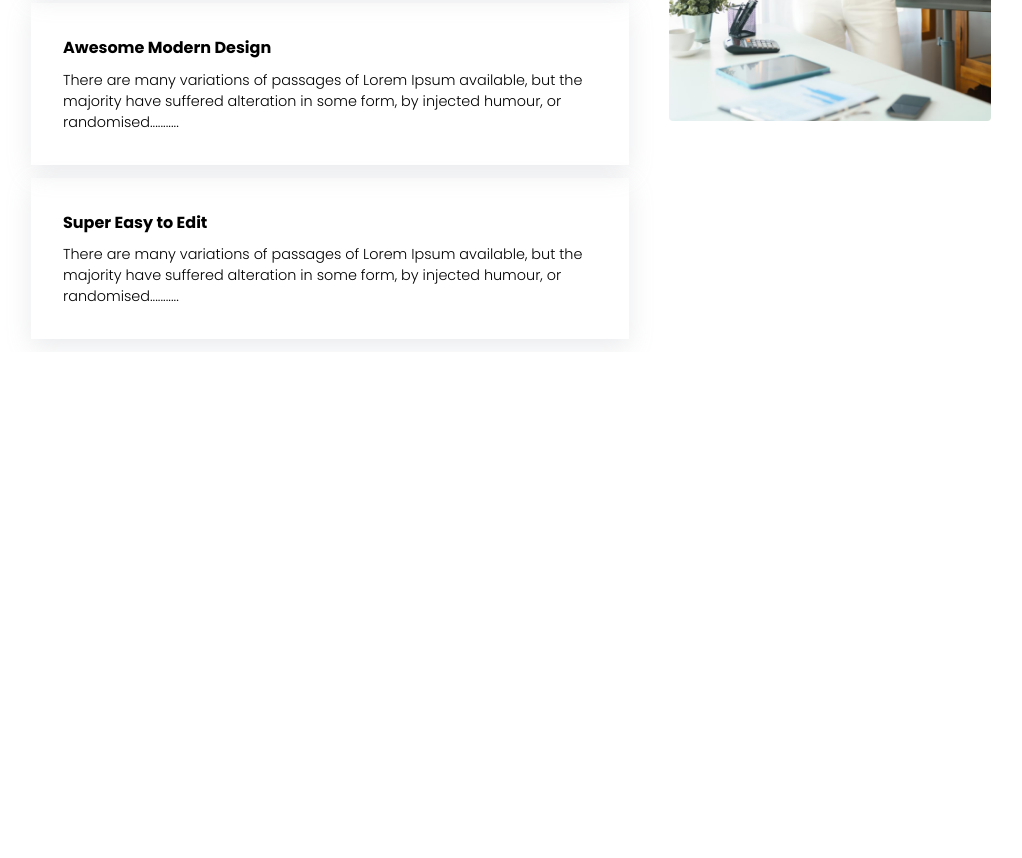
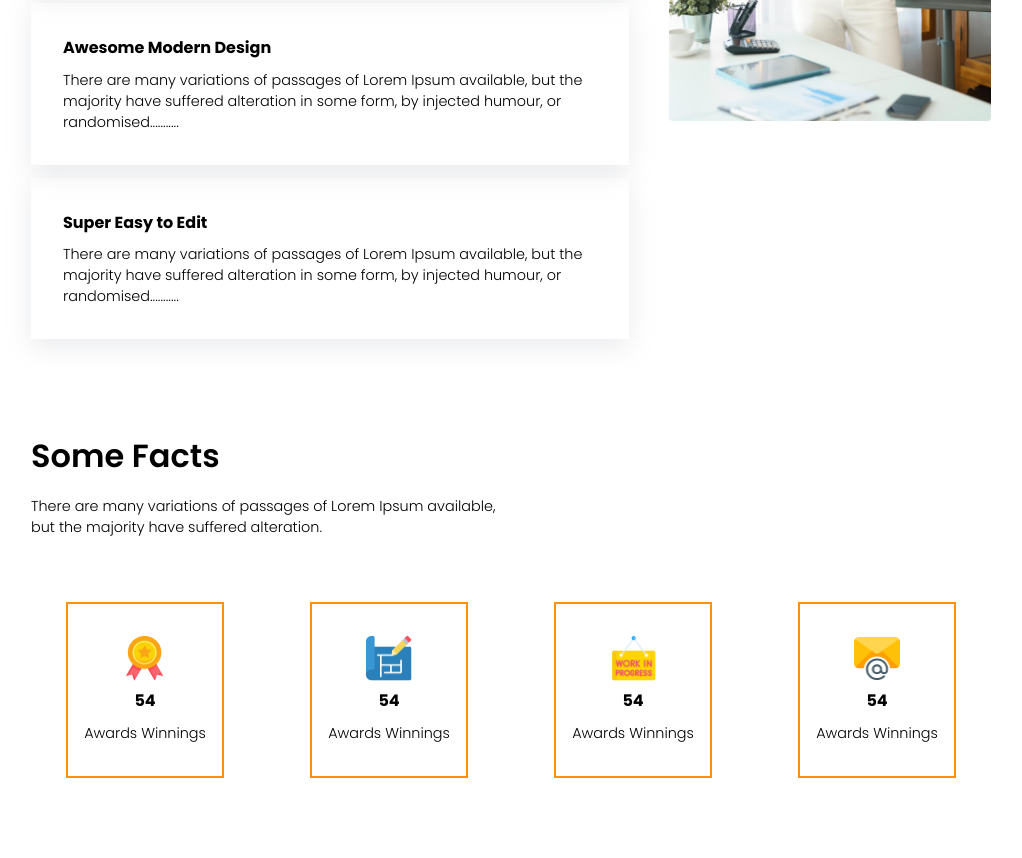
Before and after one commit to rakibulhasan-swe/g3-architects, a plain HTML site: page index.html in a window 1280 px wide. Shown: the part 2327-3185 px from the top of the page, without its empty margins (129-1151 px from the left). Before the commit the page ends 2679 px from the top, so only its background shows below. Drawn offline with Linux system fonts and the light colour scheme.

Commit message:
facts section done

```diff
--- a/css/style.css
+++ b/css/style.css
@@ -113,7 +113,7 @@ img{
     font-weight: 300;
     padding: 1rem 0;
 }
-.card{
+.details .card{
     box-shadow: rgba(149, 157, 165, 0.2) 0px 8px 24px;
     padding: 2rem;
     margin: 0.8rem 0;
@@ -122,6 +122,37 @@ img{
     font-size: 0.9rem;
     font-weight: 300;
     padding: 0.6rem 0 0 0;
+}
+
+/* facts section */
+.facts{
+    width: 75%;
+    margin: 0 auto;
+    padding: 5rem 0;
+}
+.cards-container{
+    display: flex;
+    justify-content: space-around;
+    gap: 1rem;
+    padding-top: 3rem;
+}
+.cards-container .card{
+    text-align: center;
+    border: 2px solid #FF900E;
+    padding: 2rem 1rem;
+}
+.cards-container .card img{
+    width: 45.22px;
+    height: 45.22px;
+}
+.facts .title{
+    font-size: 2rem;
+    font-weight: 600;
+}
+.facts .desc{
+    font-size: 0.9rem;
+    font-weight: 300;
+    padding: 1rem 0;
 }
 
 
--- a/index.html
+++ b/index.html
@@ -114,6 +114,36 @@
         </div>
       </section>
 
+      <!-- facts section -->
+      <section class="facts">
+        <h3 class="title">Some Facts</h3>
+        <p class="desc">There are many variations of passages of Lorem Ipsum
+             available, <br> but the majority have suffered alteration.
+        </p>
+        <div class="cards-container">
+            <div class="card">
+                <img src="./images/icons/ribon.png" alt="">
+                <h4>54</h4>
+                <p>Awards Winnings</p>
+            </div>
+            <div class="card">
+                <img src="./images/icons/projects.png" alt="">
+                <h4>54</h4>
+                <p>Awards Winnings</p>
+            </div>
+            <div class="card">
+                <img src="./images/icons/customers.png" alt="">
+                <h4>54</h4>
+                <p>Awards Winnings</p>
+            </div>
+            <div class="card">
+                <img src="./images/icons/email.png" alt="">
+                <h4>54</h4>
+                <p>Awards Winnings</p>
+            </div>
+        </div>
+      </section>
+
     </main>
   </body>
 </html>
```
